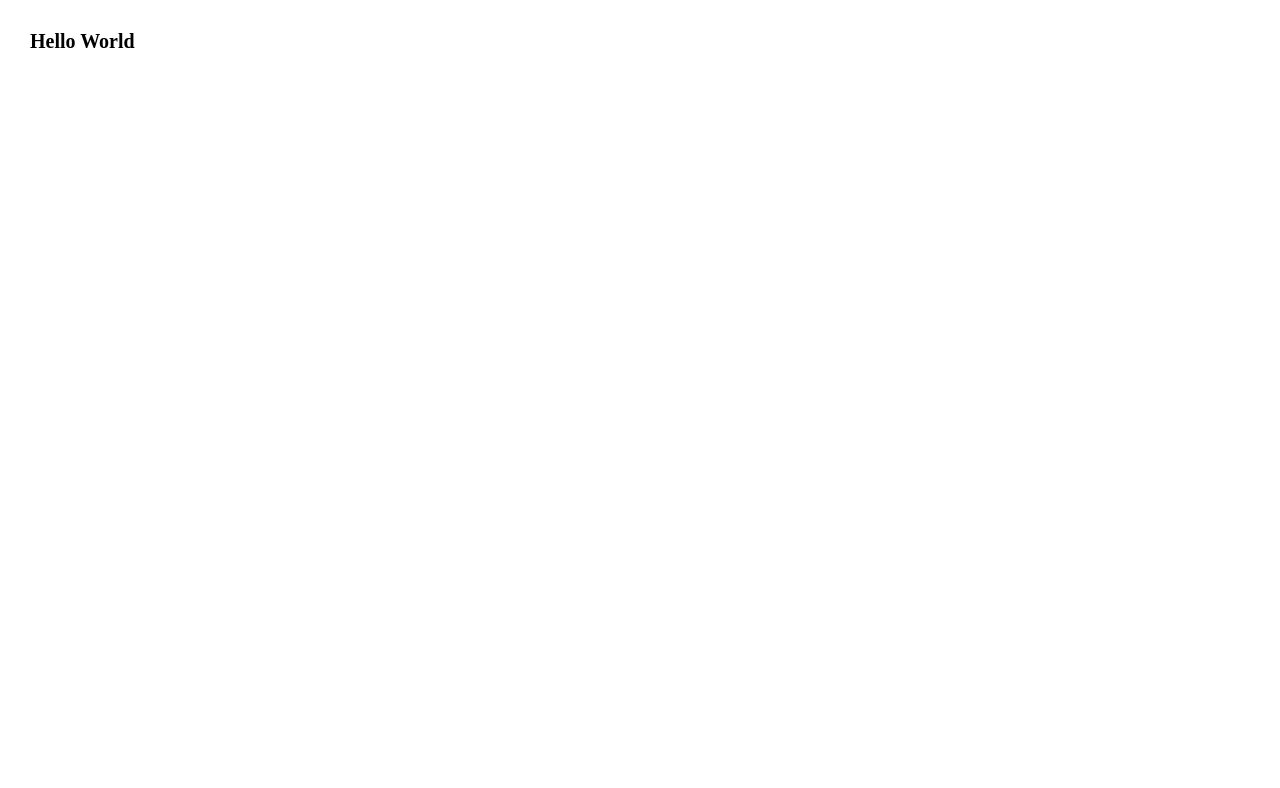
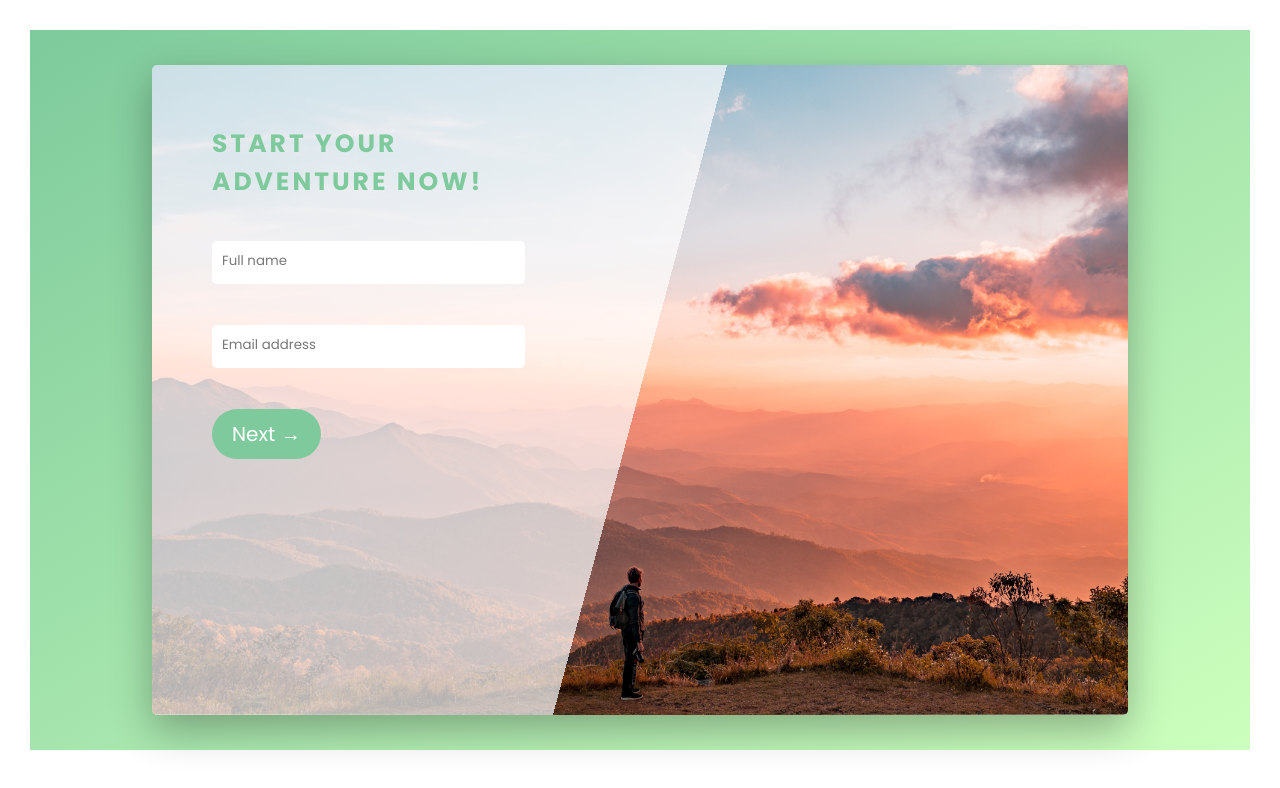
Before and after one commit to TrellixVulnTeam/happyhikers_booking_3Y7U, a website: page index.html in a window 1280 px wide. Drawn offline with Linux system fonts and the light colour scheme.

Commit message:
Final files added

```diff
--- a/index.html
+++ b/index.html
@@ -8,6 +8,35 @@
 		<title>Happy Hikers</title>
 	</head>
 	<body>
-		<h1>Hello World</h1>
+		<section class="booking-section">
+			<div class="book">
+				<div class="book__form">
+					<h2 class="book__heading">Start your adventure now!</h2>
+					<form action="#" class="form">
+						<input
+							type="text"
+							class="form__input"
+							placeholder="Full name"
+							id="name"
+							required
+						/>
+						<label for="name" class="form__label">Full name</label>
+					</form>
+
+					<form action="#" class="form">
+						<input
+							type="email"
+							class="form__input"
+							placeholder="Email address"
+							id="email"
+							required
+						/>
+						<label for="email" class="form__label">Email address</label>
+					</form>
+
+					<button class="btn">Next &rarr;</button>
+				</div>
+			</div>
+		</section>
 	</body>
 </html>
--- a/sass/abstracts/_variables.scss
+++ b/sass/abstracts/_variables.scss
@@ -0,0 +1,6 @@
+$color-white: #fff;
+$color-gray: #777;
+$color-black: #000;
+$color-primary-dark: #7eca9c;
+$color-primary-light: #ccffbd;
+$color-secondary: #f48b29;
--- a/sass/base/_typography.scss
+++ b/sass/base/_typography.scss
@@ -0,0 +1 @@
+@import url("https://fonts.googleapis.com/css2?family=Poppins:wght@400;700&display=swap");
--- /dev/null
+++ b/sass/components/_book.scss
@@ -0,0 +1,82 @@
+.book {
+	font-family: "Poppins", sans-serif;
+	width: 80%;
+	background-image: linear-gradient(
+			105deg,
+			rgba($color-white, 0.7) 0%,
+			rgba($color-white, 0.7) 50%,
+			transparent 50%
+		),
+		url(/img/section_img.jpg);
+	background-size: cover;
+	background-position: center;
+	height: 65rem;
+	box-shadow: 0 1.5rem 4rem rgba($color-black, 0.3);
+	border-radius: 0.5rem;
+
+	&__heading {
+		margin: 0 auto 4rem;
+		display: inline-block;
+		font-size: 2.5rem;
+		font-weight: 700;
+		letter-spacing: 0.3rem;
+		color: $color-primary-dark;
+		transition: all 0.3s;
+		text-transform: uppercase;
+
+		&:hover {
+			transform: scale(1.2) skewX(-15deg);
+		}
+	}
+
+	&__form {
+		width: 50%;
+		padding: 6rem;
+	}
+}
+
+.form {
+	&:not(:last-child) {
+		margin-bottom: 2rem;
+	}
+
+	&__input {
+		font-family: inherit;
+		border: none;
+		padding: 1rem;
+		transition: all 0.2s;
+		display: inline-block;
+		width: 85%;
+		border-bottom: 3px solid transparent;
+		border-radius: 0.5rem;
+
+		&::-webkit-input-placeholder {
+			color: $color-gray;
+		}
+
+		&:focus {
+			box-shadow: 0 1rem 1rem rgba($color-black, 0.1);
+			outline: none;
+			border-bottom: 3px solid $color-primary-dark;
+		}
+
+		&:focus:invalid {
+			border-bottom: 3px solid $color-secondary;
+		}
+	}
+
+	&__label {
+		color: $color-gray;
+		display: inline-block;
+		font-weight: 700;
+		margin-top: 0.5rem;
+		margin-left: 1rem;
+		transition: all 0.3s;
+	}
+
+	&__input:placeholder-shown + &__label {
+		opacity: 0;
+		visibility: hidden;
+		transform: translateY(-3.5rem);
+	}
+}
--- a/sass/components/_button.scss
+++ b/sass/components/_button.scss
@@ -0,0 +1,23 @@
+.btn {
+	border: none;
+	cursor: pointer;
+	font-family: inherit;
+	font-size: 2rem;
+	background-color: $color-primary-dark;
+	color: $color-white;
+	padding: 1rem 2rem;
+	border-radius: 3rem;
+	transition: all 0.3s;
+
+	&:active,
+	&:focus {
+		outline: none;
+		transform: translateY(-0.1rem);
+		box-shadow: 0 1rem 1rem rgba($color-black, 0.5);
+	}
+
+	&:hover {
+		transform: translateY(-0.3rem);
+		box-shadow: 0 1rem 1rem rgba($color-black, 0.2);
+	}
+}
--- a/sass/layout/_booking.scss
+++ b/sass/layout/_booking.scss
@@ -0,0 +1,11 @@
+.booking-section {
+	height: 90vh;
+	background-image: linear-gradient(
+		to right bottom,
+		$color-primary-dark,
+		$color-primary-light
+	);
+	display: flex;
+	justify-content: center;
+	align-items: center;
+}
--- a/sass/main.scss
+++ b/sass/main.scss
@@ -4,6 +4,6 @@
 @import "base/typography";
 
 @import "components/button";
-@import "components/form";
+@import "components/book";
 
 @import "layout/booking";
```
Also changed, not shown: css/style.css, sass/components/_form.scss (deleted).
